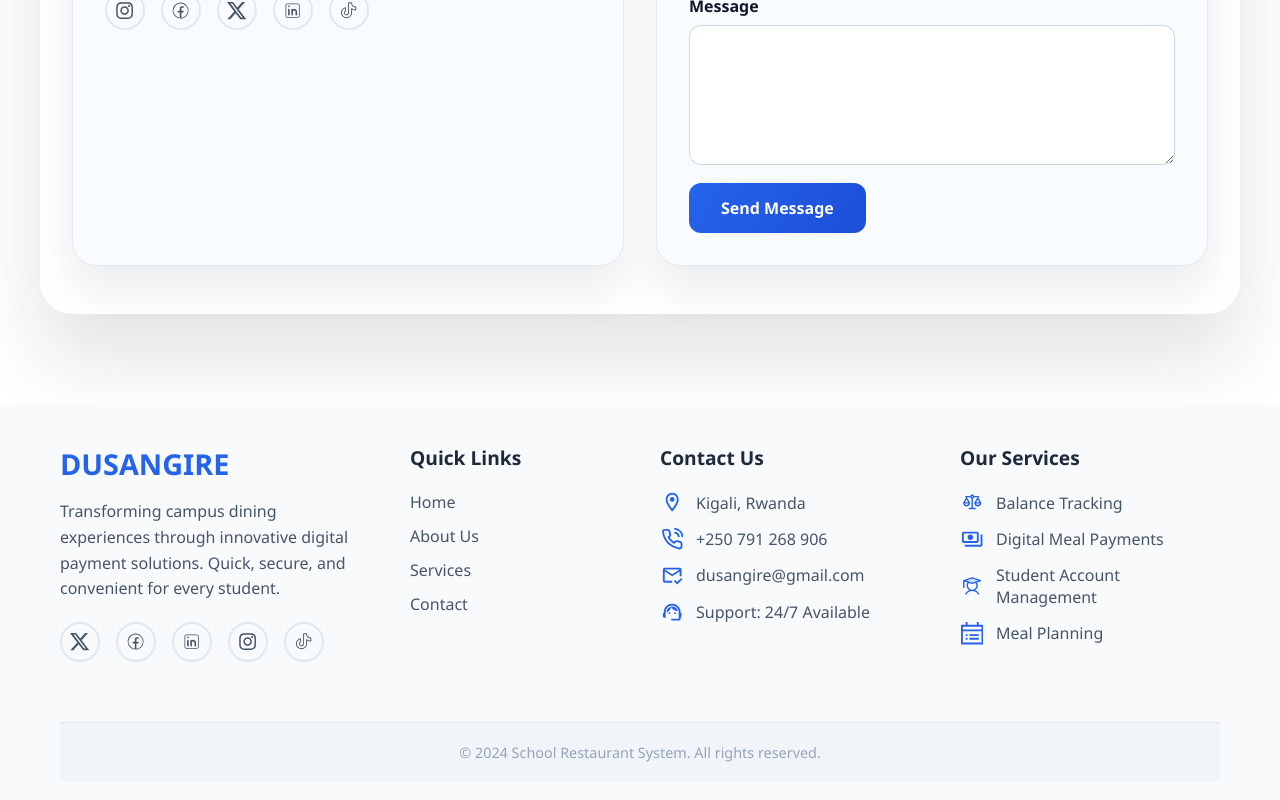
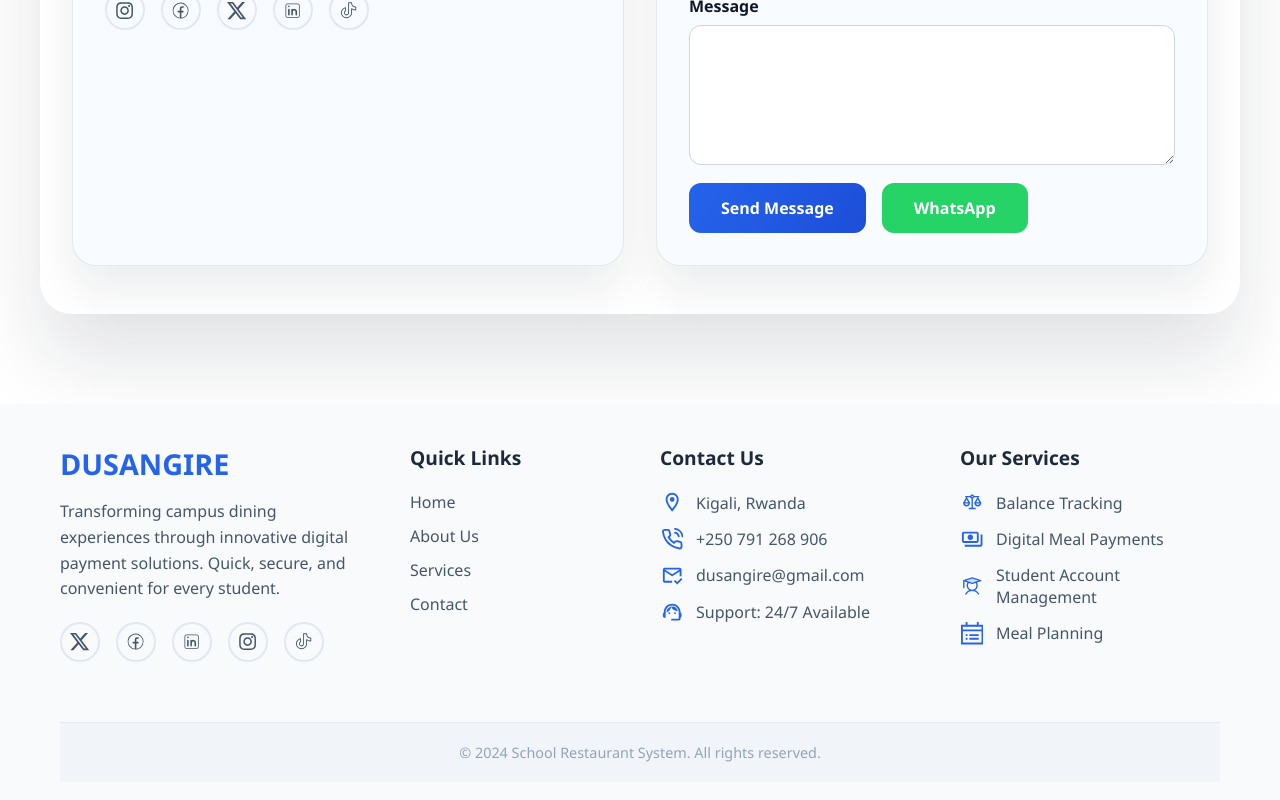
Before and after one commit to MichelMUNEZERO/Fifth-Practice, a React (Vite) app: page / in a window 1280 px wide. Shown: the part 1951-2751 px from the top of the page. Built offline with nearby package versions, Linux system fonts and the light colour scheme.

Commit message:
Add WhatsApp button in contact section

```diff
--- a/src/Component/Contact.css
+++ b/src/Component/Contact.css
@@ -154,8 +154,14 @@
   outline: none;
 }
 
+.button-group {
+  display: flex;
+  gap: 16px;
+  align-items: center;
+  flex-wrap: wrap;
+}
+
 .submit-button {
-  align-self: flex-start;
   padding: 14px 32px;
   border: none;
   border-radius: 12px;
@@ -167,9 +173,26 @@
   transition: transform 0.2s ease, box-shadow 0.2s ease;
 }
 
+.Whatsapp-button {
+  padding: 14px 32px;
+  border: none;
+  border-radius: 12px;
+  background: #25d366;
+  color: #ffffff;
+  font-size: 1rem;
+  font-weight: 600;
+  cursor: pointer;
+  transition: transform 0.2s ease, box-shadow 0.2s ease;
+}
+
 .submit-button:hover {
   transform: translateY(-2px);
   box-shadow: 0 15px 25px rgba(37, 99, 235, 0.25);
+}
+
+.Whatsapp-button:hover {
+  transform: translateY(-2px);
+  box-shadow: 0 15px 25px rgba(37, 211, 102, 0.25);
 }
 
 @media (max-width: 768px) {
--- a/src/Component/Contact.tsx
+++ b/src/Component/Contact.tsx
@@ -88,9 +88,14 @@ export default function Contact() {
               <label htmlFor="message">Message</label>
               <textarea id="message" name="message" rows={5} required />
             </div>
-            <button type="submit" className="submit-button">
-              Send Message
-            </button>
+            <div className="button-group">
+              <button type="submit" className="submit-button">
+                Send Message
+              </button>
+              <button type="button" className="Whatsapp-button">
+                WhatsApp
+              </button>
+            </div>
           </form>
         </div>
       </div>
```
